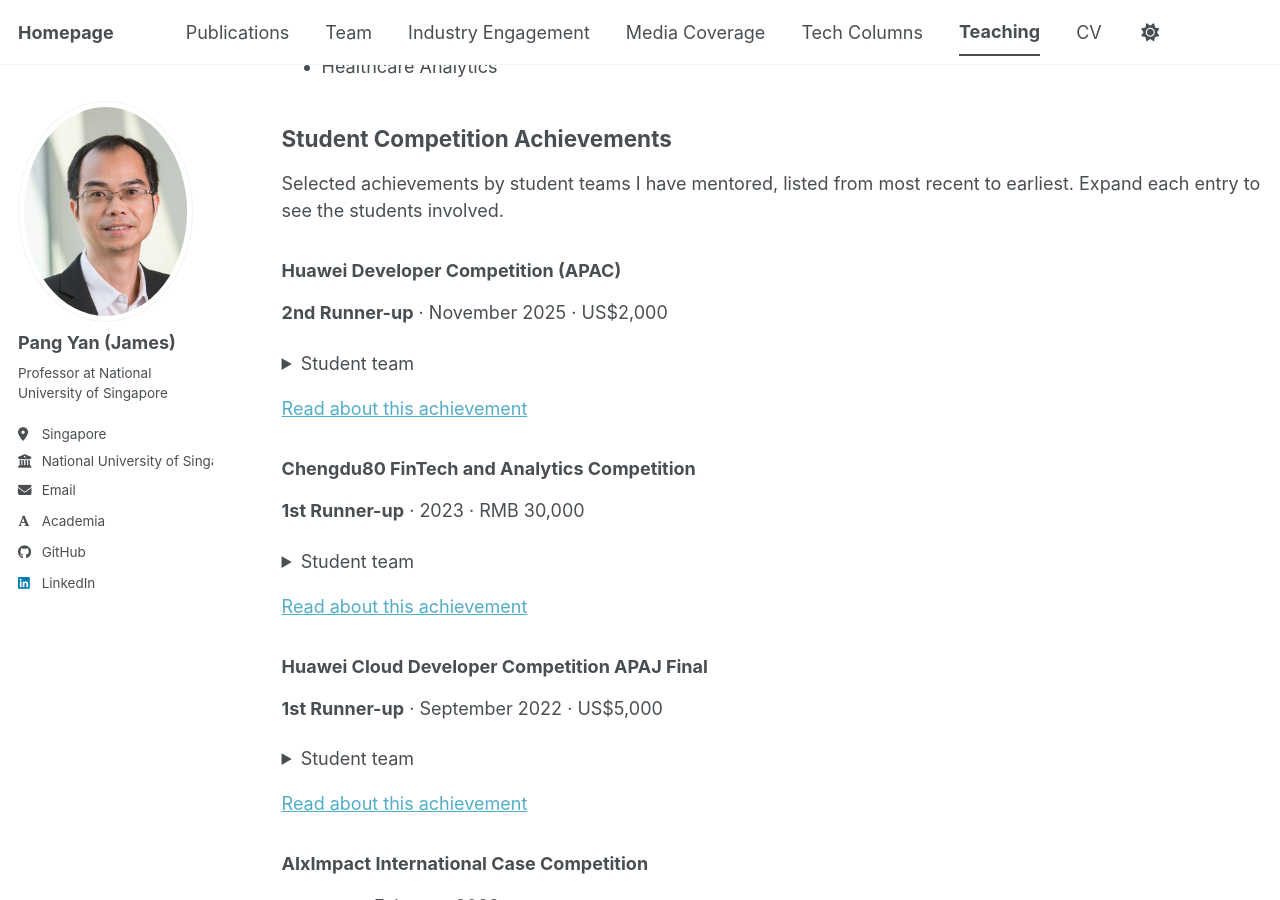
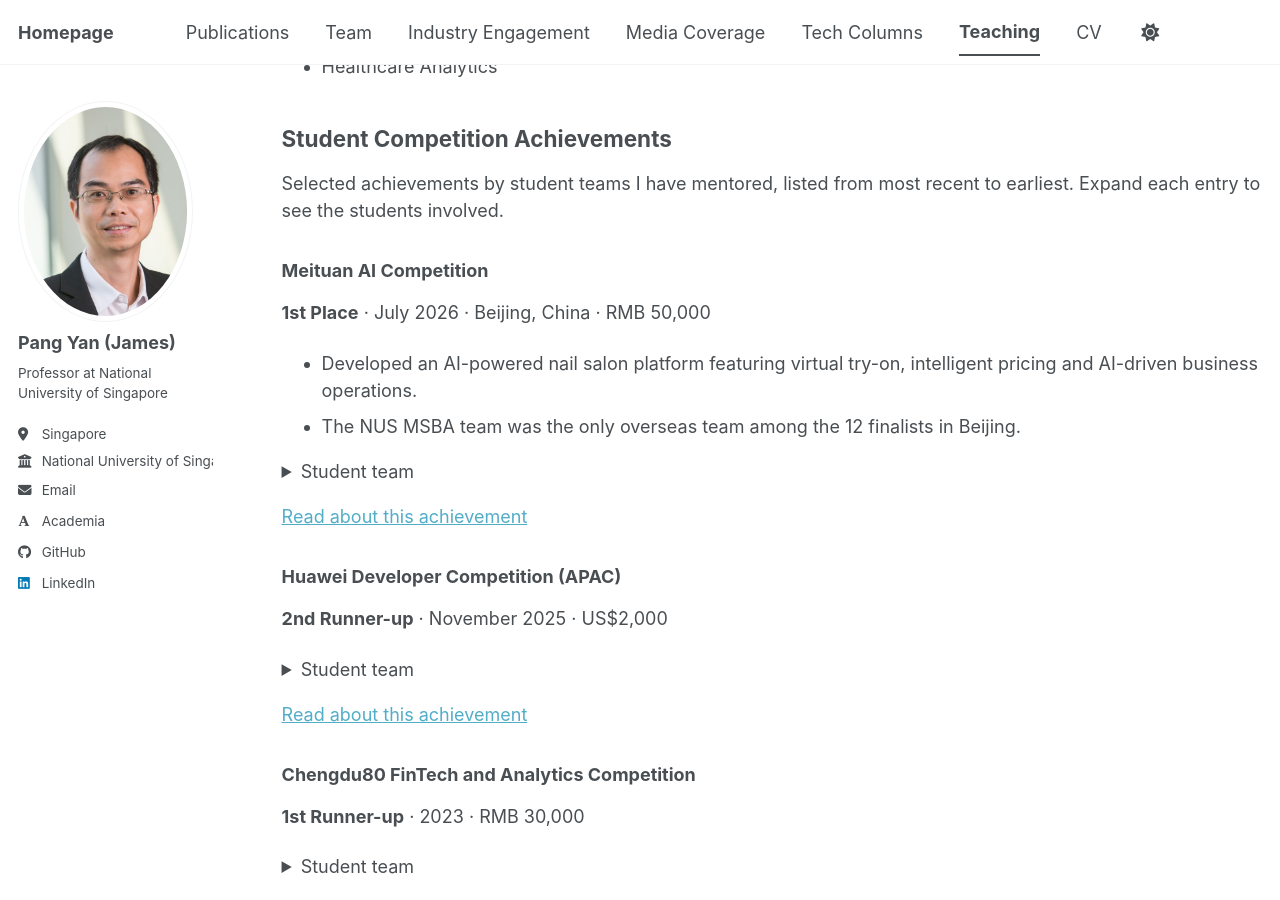
Before and after one commit to jamespangyan/jamespangyan.github.io, a Jekyll site: the page built from _pages/teaching.html, in a window 1280 px wide and 900 px high, scrolled down 397 px. Built offline with Jekyll 4.4.1, drawn with Linux system fonts in a browser that asks for light colours; some web fonts are replaced; a script bundle is joined from its source files by our own code; library files that are not in the unit come from our copies.

Commit message:
Add Meituan AI Competition student achievement

```diff
--- a/_data/teaching.json
+++ b/_data/teaching.json
@@ -1,5 +1,22 @@
 {
   "competitions": [
+    {
+      "competition": "Meituan AI Competition",
+      "date": "July 2026",
+      "award": "1st Place",
+      "prize": "RMB 50,000",
+      "location": "Beijing, China",
+      "students": [
+        "Zhang Yingzhi",
+        "Zhang Jiachen",
+        "He Zhaoyu"
+      ],
+      "highlights": [
+        "Developed an AI-powered nail salon platform featuring virtual try-on, intelligent pricing and AI-driven business operations.",
+        "The NUS MSBA team was the only overseas team among the 12 finalists in Beijing."
+      ],
+      "url": "https://msba.nus.edu.sg/news/from-classroom-to-champion-nus-msba-team-wins-first-prize-at-meituan-ai-competition/"
+    },
     {
       "competition": "Huawei Developer Competition (APAC)",
       "date": "November 2025",
--- a/_pages/teaching.html
+++ b/_pages/teaching.html
@@ -26,7 +26,12 @@
 {% for achievement in site.data.teaching.competitions %}
 <section aria-labelledby="competition-{{ forloop.index }}">
   <h3 id="competition-{{ forloop.index }}">{{ achievement.competition | escape }}</h3>
-  <p><strong>{{ achievement.award | escape }}</strong> &middot; {{ achievement.date | escape }}{% if achievement.prize %} &middot; {{ achievement.prize | escape }}{% endif %}</p>
+  <p><strong>{{ achievement.award | escape }}</strong> &middot; {{ achievement.date | escape }}{% if achievement.location %} &middot; {{ achievement.location | escape }}{% endif %}{% if achievement.prize %} &middot; {{ achievement.prize | escape }}{% endif %}</p>
+  {% if achievement.highlights %}
+  <ul>
+    {% for highlight in achievement.highlights %}<li>{{ highlight | escape }}</li>{% endfor %}
+  </ul>
+  {% endif %}
   <details>
     <summary>Student team</summary>
     <p>{{ achievement.students | join: ', ' | escape }}</p>
```
